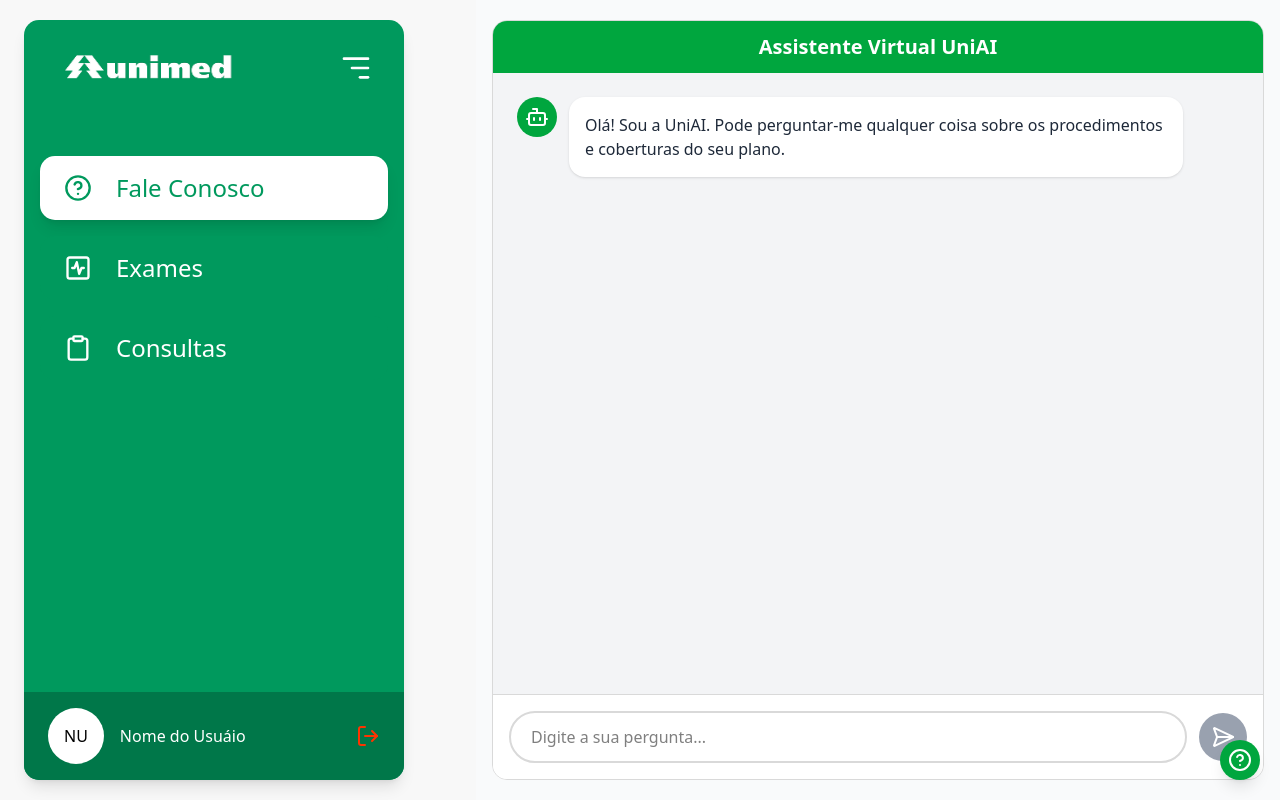
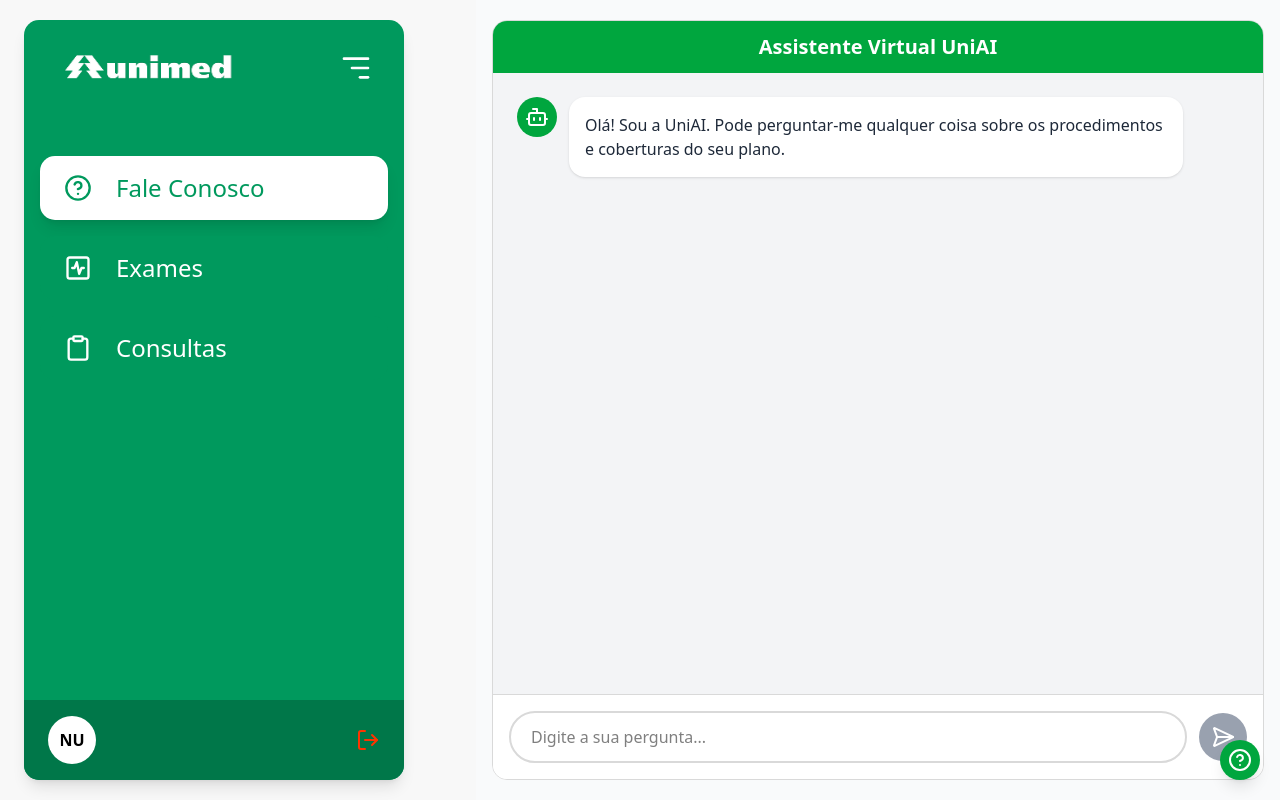
Before and after one commit to ByteBlast-Hackathon/hackathon, a Next.js app in the folder frontend/: page / in a window 1280 px wide. Built offline with nearby package versions, Linux system fonts and the light colour scheme.

Commit message:
feat: update MenuBar to display user initials and improve localStorage handling

```diff
--- a/frontend/src/components/shared/MenuBar.tsx
+++ b/frontend/src/components/shared/MenuBar.tsx
@@ -2,7 +2,7 @@
 
 import React, { useEffect, useState } from "react";
 import Image from "next/image";
-import {ChartNoAxesColumnIncreasingIcon, LogOutIcon, User, UserIcon} from "lucide-react";
+import { ChartNoAxesColumnIncreasingIcon, LogOutIcon, UserIcon } from "lucide-react";
 import MenuItem from "@/components/MenuItem";
 import { useCurrentPage } from "@/lib/slug";
 
@@ -11,21 +11,21 @@
     const [userName, setUserName] = useState<string>("");
 
     useEffect(() => {
-        // Tenta buscar o nome do usuário do localStorage
-        const user = localStorage.getItem("user");
-        if (user) {
-            try {
-                const parsed = JSON.parse(user);
-                setUserName(parsed.name || "");
-            } catch {
-                setUserName("");
-            }
+        // Busca o nome salvo no localStorage
+        try {
+            const user = localStorage.getItem("name");
+            if (user) {
+                setUserName(user);
+                }
+
+        } catch {
+            setUserName("");
         }
     }, []);
 
     // Função para pegar as iniciais (primeira letra do primeiro e último nome)
     function getInitials(name: string) {
-        if (!name) return "NU";
+        if (!name) return "NU"; // Nome Usuário
         const parts = name.trim().split(" ").filter(Boolean);
         if (parts.length === 1) return parts[0][0].toUpperCase();
         return (parts[0][0] + parts[parts.length - 1][0]).toUpperCase();
@@ -99,7 +99,7 @@
                     </div>
 
                     {/* Menu Mobile Fixo Inferior */}
-                    <nav className="fixed bottom-0 left-0 px-6  right-0 z-50 flex lg:hidden bg-primary text-white border-t border-green-700 shadow-lg justify-around items-center py-2">
+                    <nav className="fixed bottom-0 left-0 px-6 right-0 z-50 flex lg:hidden bg-primary text-white border-t border-green-700 shadow-lg justify-around items-center py-2">
                         {menuItems.map((item) => (
                             <MenuItem
                                 key={item.name}
@@ -113,21 +113,20 @@
                         {/* Perfil no mobile */}
                         <button className="flex flex-col items-center gap-1 font-bold rounded-full p-5 transition">
                             <UserIcon />
+                            {userName && <span className="text-xs">{getInitials(userName)}</span>}
                         </button>
                     </nav>
 
                     {/* Rodapé Desktop */}
-                    <div className={"hidden lg:flex justify-between items-center px-6 rounded-b-lg py-4 bg-[var(--primary-dark_green)] w-full"}>
+                    <div className="hidden lg:flex justify-between items-center px-6 rounded-b-lg py-4 bg-[var(--primary-dark_green)] w-full">
                         <div className={`flex gap-4 items-center ${minimized ? "justify-center w-full" : ""}`}>
-                            <div className="flex items-center gap-4 rounded-full bg-white text-black w-fit p-4 mt-auto">
+                            <div className="flex items-center justify-center gap-4 rounded-full bg-white text-black w-12 h-12 font-bold mt-auto">
                                 {getInitials(userName)}
                             </div>
-                            {!minimized && <p>{userName || "Nome do Usuáio"}</p>}
+                            {!minimized && <p>{userName}</p>}
                         </div>
-                        {minimized ? (
-                            <ChartNoAxesColumnIncreasingIcon className={"size-6 rotate-90"} />
-                        ) : (
-                            <LogOutIcon className={"text-destructive size-6"} />
+                        {!minimized && (
+                            <LogOutIcon className="text-destructive size-6 cursor-pointer" />
                         )}
                     </div>
                 </div>
```
